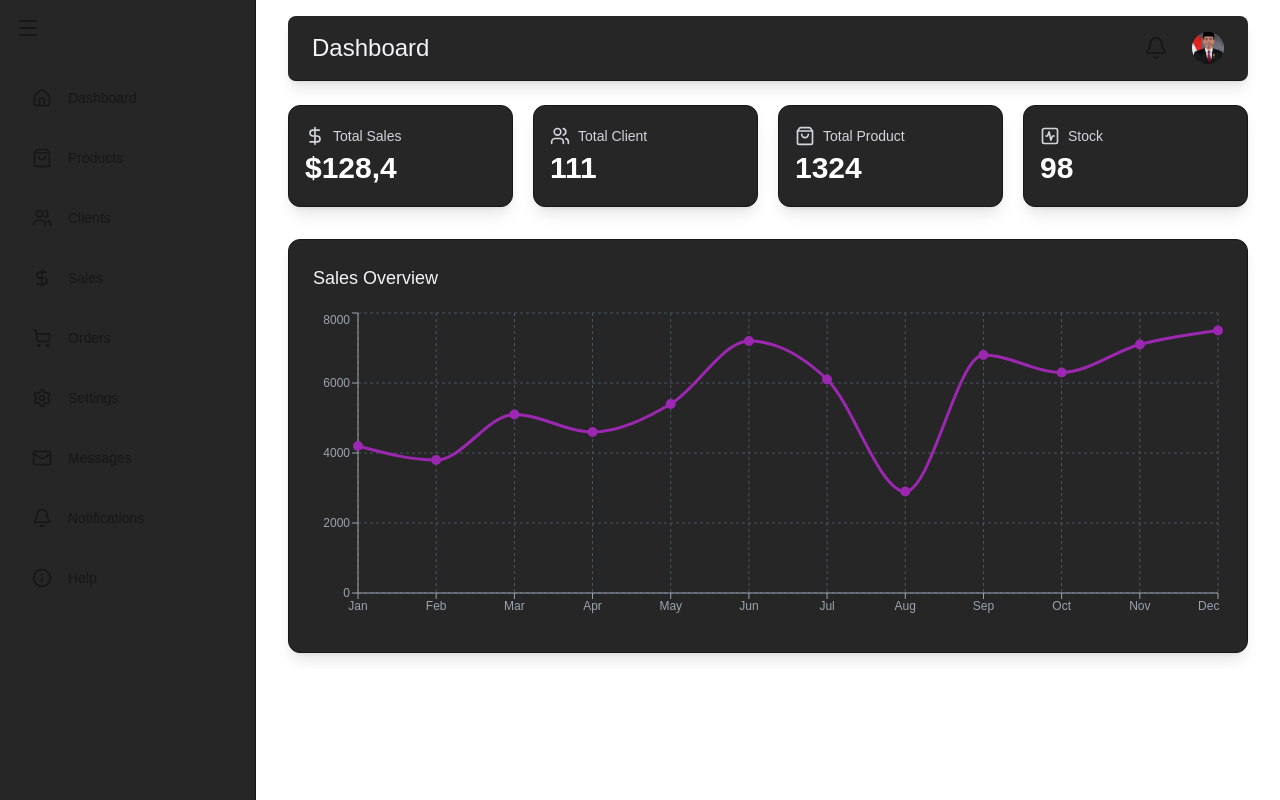
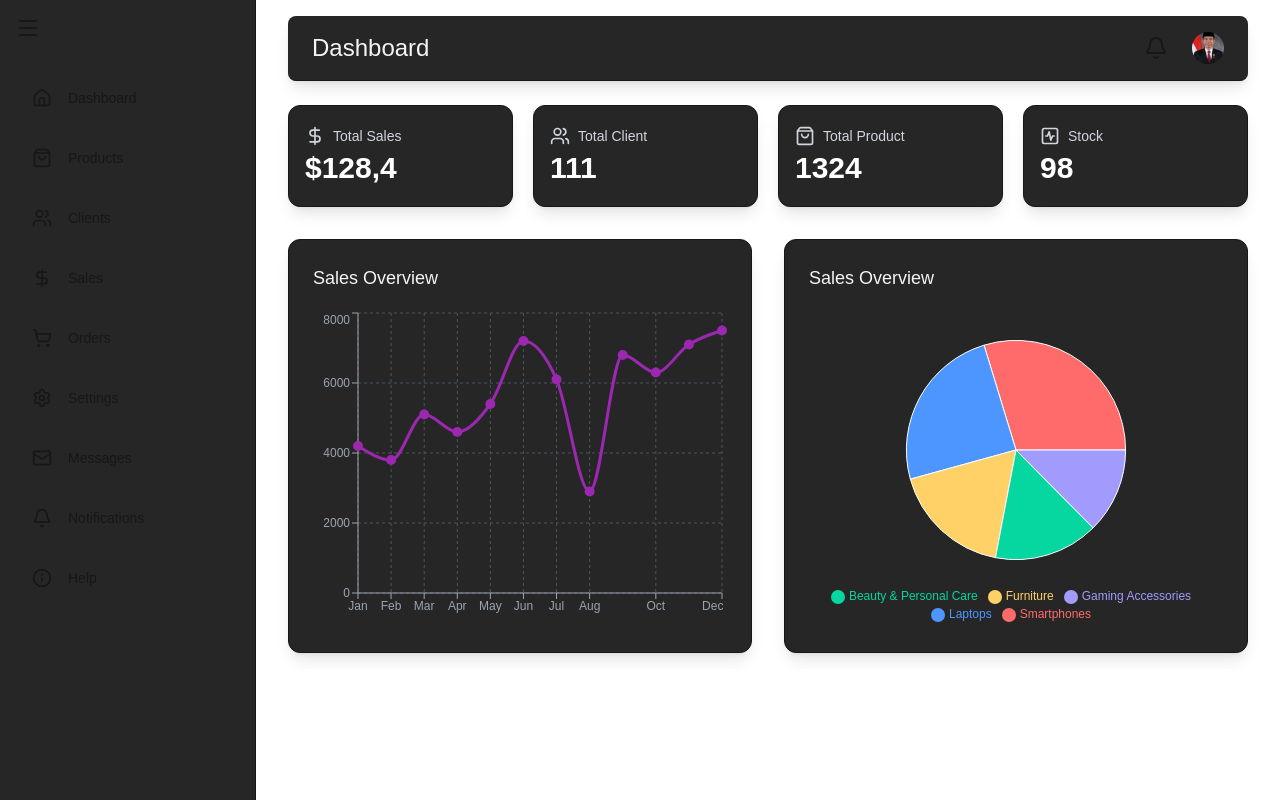
Before and after one commit to Startang141/dashboard-next, a Next.js app: page /overview in a window 1280 px wide. Built offline with nearby package versions, Linux system fonts and the light colour scheme.

Commit message:
Category Charts

```diff
--- a/app/overview/page.tsx
+++ b/app/overview/page.tsx
@@ -2,6 +2,7 @@ import React from "react";
 import { DollarSign, ShoppingBag, SquareActivity, Users } from "lucide-react";
 import StatCard from "@/components/StatCard";
 import SalesOverviewChart from "@/components/salesOverviewChart";
+import CategoryDistributionChart from "@/components/CategoryDistributionChart";
 
 const OverviewPage = () => {
   return (
@@ -13,8 +14,10 @@ const OverviewPage = () => {
           <StatCard name="Total Product" icon={ShoppingBag} value="1324" />
           <StatCard name="Stock" icon={SquareActivity} value="98" />
         </div>
-        <div className="grid grid-cols-1 lg:grid-cols-2 gap-8"></div>
-        <SalesOverviewChart />
+        <div className="grid grid-cols-1 lg:grid-cols-2 gap-8">
+          <SalesOverviewChart />
+          <CategoryDistributionChart />
+        </div>
       </div>
     </div>
   );
--- /dev/null
+++ b/components/CategoryDistributionChart.tsx
@@ -0,0 +1,72 @@
+"use client";
+import React, { useEffect, useState } from "react";
+import {
+  Cell,
+  Legend,
+  Pie,
+  PieChart,
+  ResponsiveContainer,
+  Tooltip,
+  PieLabelRenderProps,
+} from "recharts";
+
+const COLORS = ["#FF6B6B", "#4D96FF", "#FFD166", "#06D6A0", "#A29BFE"];
+
+type Category = {
+  name: string;
+  value: number;
+};
+
+const CategoryDistributionChart = () => {
+  const [categoryData, setCategoryData] = useState<Category[]>([]);
+
+  useEffect(() => {
+    fetch("data/data.json")
+      .then((res) => res.json())
+      .then((data) => {
+        setCategoryData(data.categories);
+      });
+  }, []);
+
+  return (
+    <div className="bg-neutral-800 backdrop-blur-md shadow-lg rounded-xl p-4 md:p-6 border border-neutral-900 md:mx-0">
+      <h2 className="text-base md:text-lg font-medium mb-4 text-gray-100 text-center md:text-left">
+        Sales Overview
+      </h2>
+      <div className="h-64 md:h-80">
+        <ResponsiveContainer width="100%" height="100%">
+          <PieChart>
+            <Pie
+              data={categoryData}
+              cx="50%"
+              cy="50%"
+              labelLine={false}
+              dataKey="value"
+              // label={(props: PieLabelRenderProps) => {
+              //   const { name } = props;
+              //   return name;
+              // }}
+            >
+              {categoryData.map((entry, index) => {
+                return (
+                  <Cell
+                    key={`cell-${index}`}
+                    fill={COLORS[index % COLORS.length]}
+                  />
+                );
+              })}
+            </Pie>
+            <Legend
+              iconType="circle"
+              layout="horizontal"
+              align="center"
+              wrapperStyle={{ fontSize: 12 }}
+            />
+          </PieChart>
+        </ResponsiveContainer>
+      </div>
+    </div>
+  );
+};
+
+export default CategoryDistributionChart;
--- a/components/salesOverviewChart.tsx
+++ b/components/salesOverviewChart.tsx
@@ -18,6 +18,7 @@ const salesOverviewChart = () => {
       .then((res) => res.json())
       .then((data) => setSalesData(data.sales));
   }, []);
+
   return (
     <div className="bg-neutral-800 backdrop-blur-md shadow-lg rounded-xl p-4 md:p-6 border border-neutral-900 md:mx-0">
       <h2 className="text-base md:text-lg font-medium mb-4 text-gray-100 text-center md:text-left">
```
